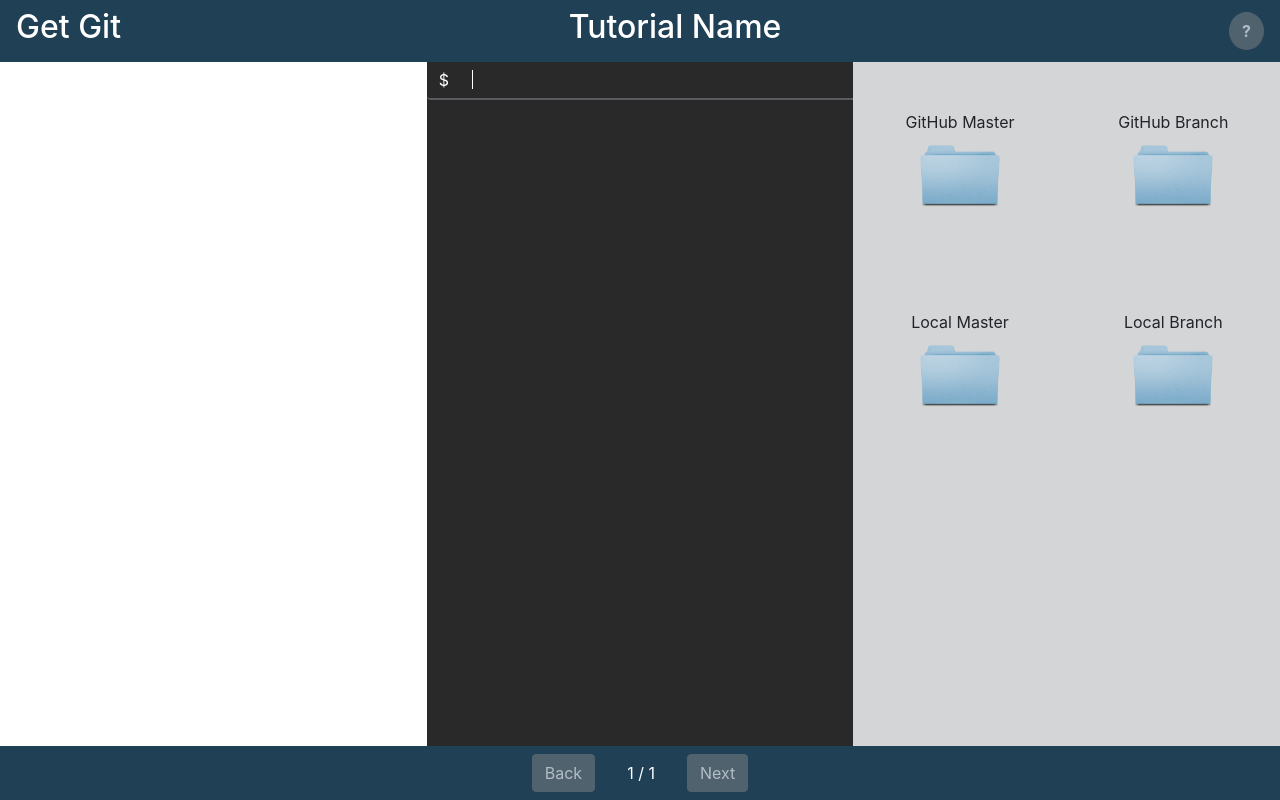
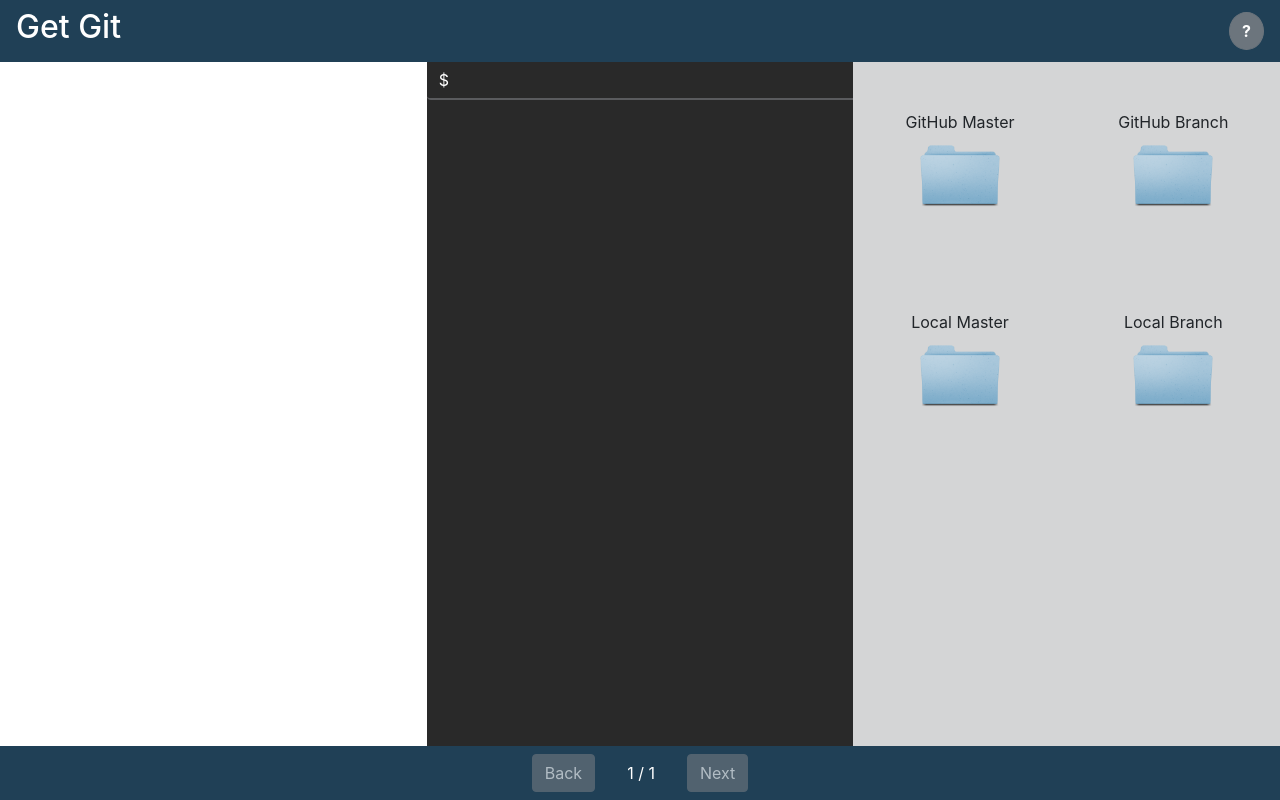
Before and after one commit to adamreidelbach/get-git, a React (Create React App) app: page /exercise/1 in a window 1280 px wide. Built offline with nearby package versions, Linux system fonts and the light colour scheme; a web font is replaced by a local one.

Commit message:
exercises one and two nearly complete

```diff
--- a/src/App.js
+++ b/src/App.js
@@ -9,6 +9,7 @@
     return (
       <div className="App" >
         <Route exact path="/" component={Homepage} />
+        {/* allow for any id that follows /exercise/ */}
         <Route path="/exercise/:id" component={Tutorial} />
       </div>
     );
--- a/src/components/Console/Console.js
+++ b/src/components/Console/Console.js
@@ -3,6 +3,8 @@
 import './Console.scss'
 
 const Console = ({ handleChange, handleSubmit, userAnswer, isCorrectAnswer, terminalText, previousTerminal }) => {
+  console.log('previousTerminal', previousTerminal)
+  console.log('terminalText', terminalText)
   return (
     <Col sm="4" className="Console">
       {previousTerminal &&
--- a/src/components/Console/Console.scss
+++ b/src/components/Console/Console.scss
@@ -3,6 +3,7 @@
 .Console {
   background-color: $black;
   padding: 0;
+  overflow-y: auto;
 
   .input-group-text, .form-control {
     background-color: $black;
@@ -13,34 +14,15 @@
     color: white;
   }
 
-  .input-group i {
-    position: absolute;
-    width: 1px;
-    height: 50%;
-    background-color: white;
-    left: 45px;
-    top: 20%;
-    animation-name: blink;
-    animation-duration: 1000ms;
-    animation-iteration-count: infinite;
-    opacity: 1;
-  }
-
-  .input-group input:focus + i {
-      display: none;
-  }
-
-  @keyframes blink {
-    from { opacity: 1; }
-    to { opacity: 0; }
-  }
-
   &__previous-terminal {
     color: white;
+    word-break: break-all;
+    padding: 0;
 
     p {
       margin: 0;
       font-weight: bold;
+      padding-left: 1rem;
     }
   }
 }
--- a/src/components/Instructions/Instructions.js
+++ b/src/components/Instructions/Instructions.js
@@ -1,9 +1,8 @@
-import React from 'react'
+import React from 'react';
 import Task from './childComponents/Task/Task';
-import './Instructions.scss'
+import './Instructions.scss';
 
-const Instructions = ({ instructions, submittedAnswer, append }) => {
-  const lastAnswer = instructions[instructions.length - 1].answer
+const Instructions = ({ instructions, submittedAnswer, append, lastAnswer }) => {
   return (
     <div className="Instructions">
       <h3 className="Instructions__header">Instructions</h3>
--- a/src/components/Instructions/childComponents/Task/Task.js
+++ b/src/components/Instructions/childComponents/Task/Task.js
@@ -7,7 +7,7 @@
     <div className="Task">
       <FormGroup check className="Task__content">
         <Label check key={instructions}>
-          {/* @ToDo - add logic to keep previously correct answer checked */}
+          {/* @todo: add logic to keep previously correct answer checked */}
           <Input type="checkbox" readOnly checked={submittedAnswer === answer ? true : false} />{' '}
           {instructions}
         </Label>
--- a/src/components/Navbar/Navbar.js
+++ b/src/components/Navbar/Navbar.js
@@ -19,7 +19,7 @@
       </div>
       {isExercise ?
         <div className="Navbar__question">
-          <Button id="hint" type="button" className="Navbar__question-mark" disabled>
+          <Button id="hint" type="button" className="Navbar__question-mark">
             ?
           </Button>
           <Popover placement="bottom" isOpen={isOpen} target="hint" toggle={toggle}>
--- a/src/pages/Tutorial/Tutorial.js
+++ b/src/pages/Tutorial/Tutorial.js
@@ -10,19 +10,31 @@
 
 export class Tutorial extends Component {
   state = {
+    // simply used to navigate between steps of each tutorial
     arrCount: 0,
-    counter: 1,
+    // keep track of steps in NavFooter
+    stepCounter: 1,
+    // keep track of steps in NavFooter
     totalSteps: 1,
+    // inside of the current step, keep track of which task the user is on
+    taskPosition: 0,
+    // user's answer, as they type it
     userAnswer: '',
+    // collect user answer after submitted
     submittedAnswer: '',
-    submitted: false,
+    // of all the tutorials, which one is the user seeing?
     currentTutorial: {},
+    // which step within that tutorial
     currentStep: {},
+    // which task within that step
+    currentTask: {},
     isCorrectAnswer: false,
+    // for question mark popup
     popoverOpen: false
   }
 
   togglePopup = () => {
+    // use setState as function, setState may be batched together, this.state can be unreliable. "Subsequent calls will override values from previous calls in the same cycle, so the quantity will only be incremented once. If the next state depends on the previous state, we recommend using the updater function form, instead"
     this.setState((prevState) => ({
       popoverOpen: !prevState.popoverOpen
     }))
@@ -32,10 +44,11 @@
     this.setState((prevState) => ({
       userAnswer: '',
       submittedAnswer: '',
-      submitted: false,
-      counter: prevState.counter + 1,
+      stepCounter: prevState.stepCounter + 1,
       arrCount: prevState.arrCount + 1,
       currentStep: prevState.currentTutorial.steps[prevState.arrCount + 1],
+      // @todo: this doesn't seem quite right
+      currentTask: prevState.currentTutorial.steps[prevState.arrCount + 1].instructions[prevState.taskPosition],
       isCorrectAnswer: false
     }));
   }
@@ -44,10 +57,10 @@
     this.setState((prevState) => ({
       userAnswer: '',
       submittedAnswer: '',
-      submitted: false,
-      counter: prevState.counter - 1,
+      stepCounter: prevState.stepCounter - 1,
       arrCount: prevState.arrCount - 1,
       currentStep: prevState.currentTutorial.steps[prevState.arrCount - 1],
+      currentTask: prevState.currentTutorial.steps[prevState.arrCount - 1].instructions[0],
       isCorrectAnswer: false
     }));
   }
@@ -59,19 +72,25 @@
 
   handleSubmit = (e) => {
     e.preventDefault();
-    const answer = this.state.currentStep.instructions.map((instruction) => instruction.answer)
-    const { userAnswer } = this.state;
     // store user's answer and clear the input field
     this.setState({
-      submittedAnswer: userAnswer,
-      submitted: true,
+      submittedAnswer: this.state.userAnswer,
       userAnswer: ''
     })
     // if user's submitted answer matches the correct answer stored inside of instructions.json, set isCorrectAnswer to true
-    if (userAnswer === answer.toString()) {
+    if (this.state.userAnswer === this.state.currentTask.answer) {
       this.setState({
         isCorrectAnswer: true
       })
+    }
+    // if there are more than one tasks inside of the instructions array and the user answers with the correct answer, move to the next task inside of the array
+    // @todo: is this logic totally correct?
+    if (this.state.currentStep.instructions.length > 1 && (this.state.userAnswer === this.state.currentTask.answer)) {
+      this.setState((prevState) => ({
+        taskPosition: prevState.taskPosition + 1,
+        // @todo: this logic is not quite right, it's making the current task move up one, all the time
+        currentTask: prevState.currentTutorial.steps[prevState.arrCount].instructions[prevState.taskPosition + 1]
+      }))
     }
   }
 
@@ -81,30 +100,33 @@
       .then((res) => {
         // populate current tutorial where tutorial id matches url path
         const currentTutorial = res.exercises.filter(exercise => exercise.id === this.props.match.params.id);
-        console.log('current tutorial', currentTutorial[0])
-        console.log('current step', currentTutorial[0].steps[0])
         // set state with current tutorial, current step within that tutorial (starting with the first one), and the amount of total steps
         this.setState({
           currentTutorial: currentTutorial[0],
           currentStep: currentTutorial[0].steps[0],
-          totalSteps: currentTutorial[0].steps.length
+          totalSteps: currentTutorial[0].steps.length,
+          currentTask: currentTutorial[0].steps[0].instructions === undefined ? {} : currentTutorial[0].steps[0].instructions[0]
         })
       })
       .catch((error) => {
-        console.error('json file not found', error)
+        console.error(error)
       })
   }
 
   render() {
     const { instructions, learn, append, previousTerminal } = this.state.currentStep;
-    const { submittedAnswer, isCorrectAnswer, popoverOpen } = this.state;
-    const terminalText = instructions && instructions.map((instruction) => instruction.terminal)
-    const currentHint = instructions && instructions.map((instruction) => instruction.hint)
-    console.log("current step", instructions);
+    const { submittedAnswer, popoverOpen, isCorrectAnswer } = this.state;
+    console.log("currentTask", this.state.currentTask);
+    const hint = this.state.currentTask === undefined ? '' : this.state.currentTask.hint;
+    const terminal = this.state.currentTask === undefined ? '' : this.state.currentTask.terminal;
+    const lastAnswer = instructions === undefined ? '' : [instructions.length - 1].answer;
+    console.log('current terminal', terminal)
+    console.log('previous terminal', previousTerminal);
 
     return (
       <>
-        <Navbar pageTitle={'Tutorial Name'} darkMode={true} isExercise={true} hint={currentHint} isOpen={popoverOpen} toggle={this.togglePopup} />
+        <Navbar pageTitle={this.state.currentTutorial.id} darkMode={true} isExercise={true} hint={hint} isOpen={popoverOpen} toggle={this.togglePopup} />
+
         <div className="Tutorial">
           <Row className="Tutorial__row Tutorial__main-row">
             <Col sm="4" className="Tutorial__text-content">
@@ -117,6 +139,7 @@
                   instructions={instructions}
                   submittedAnswer={submittedAnswer}
                   append={append}
+                  lastAnswer={lastAnswer}
                 />
               }
             </Col>
@@ -125,15 +148,15 @@
               handleSubmit={this.handleSubmit}
               handleChange={this.handleChange}
               userAnswer={this.state.userAnswer}
-              terminalText={terminalText}
+              terminalText={terminal}
+              previousTerminal={previousTerminal}
               isCorrectAnswer={isCorrectAnswer}
-              previousTerminal={previousTerminal}
             />
 
             <Workflow />
           </Row>
         </div>
-        <NavFooter nextStep={this.nextStep} prevStep={this.prevStep} count={this.state.counter} totalSteps={this.state.totalSteps} />
+        <NavFooter nextStep={this.nextStep} prevStep={this.prevStep} count={this.state.stepCounter} totalSteps={this.state.totalSteps} />
       </>
     )
   }
```
Also changed, not shown: src/instructions.json.
